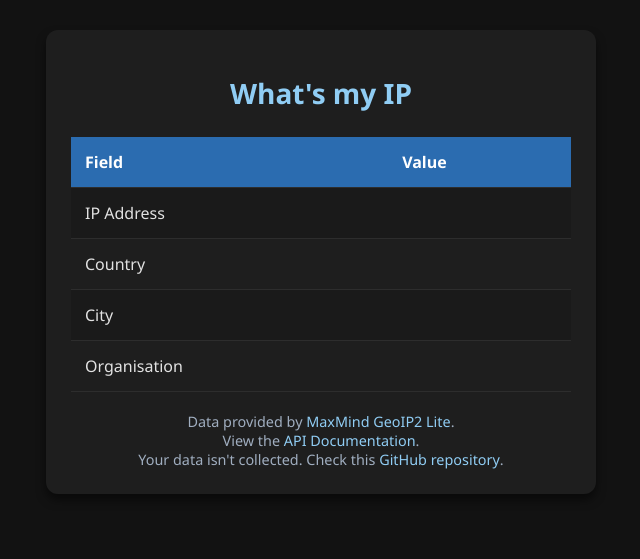
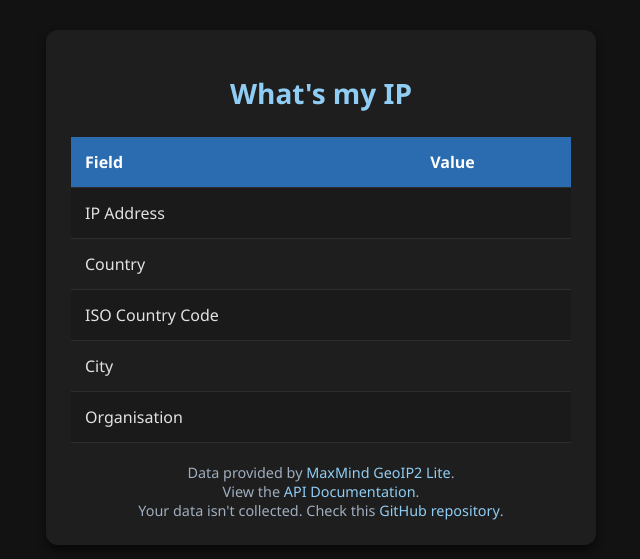
Before and after one commit to sprytnyk/ip, a FastAPI app: template templates/index.html in a window 1280 px wide. Shown: the top 559 px of the page, without its empty margins (319-959 px from the left). Run offline with FastAPI, Linux system fonts and the light colour scheme; the template is opened without the code that fills it, so the values that code supplies are empty.

Commit message:
✨ Add ISO country code

```diff
--- a/main.py
+++ b/main.py
@@ -32,6 +32,7 @@ templates = Jinja2Templates(directory="templates")
 # Define the response model for the client's location
 class ClientLocationResponse(BaseModel):
     country: str
+    iso_code: str
     city: str
     ip: str
     org: str
@@ -96,6 +97,7 @@ def lookup_ip(ip: str) -> ClientLocationResponse:
         # Return the combined location and ASN data
         return ClientLocationResponse(
             country=metadata.country.name or "Unknown",
+            iso_code=metadata.country.iso_code or "Unknown",
             city=metadata.city.name or "Unknown",
             ip=ip,
             org=asn.autonomous_system_organization or "Unknown",
@@ -173,6 +175,7 @@ async def display_client_location(request: Request):
                 "application/json": {
                     "example": {
                         "country": "Ukraine",
+                        "iso_code": "UA",
                         "city": "Kropyvnytskyi",
                         "ip": "192.168.1.1",
                         "org": "Example ASN Organisation",
@@ -212,6 +215,7 @@ async def get_requester_ip(request: Request) -> ClientLocationResponse:
                 "application/json": {
                     "example": {
                         "country": "Ukraine",
+                        "iso_code": "UA",
                         "city": "Kropyvnytskyi",
                         "ip": "192.168.1.1",
                         "org": "Example ASN Organisation",
--- a/templates/index.html
+++ b/templates/index.html
@@ -130,6 +130,10 @@
                     <td>{{ data.country }}</td>
                 </tr>
                 <tr>
+                    <td>ISO Country Code</td>
+                    <td>{{ data.iso_code }}</td>
+                </tr>
+                <tr>
                     <td>City</td>
                     <td>{{ data.city }}</td>
                 </tr>
```
